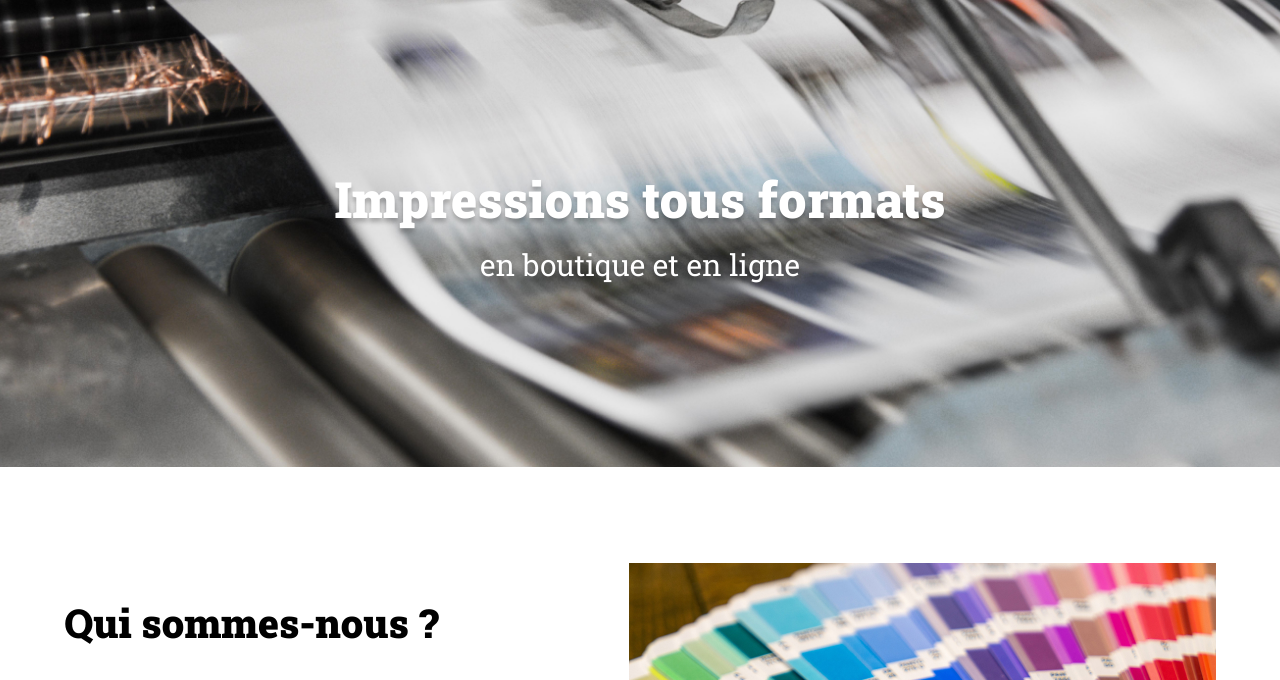
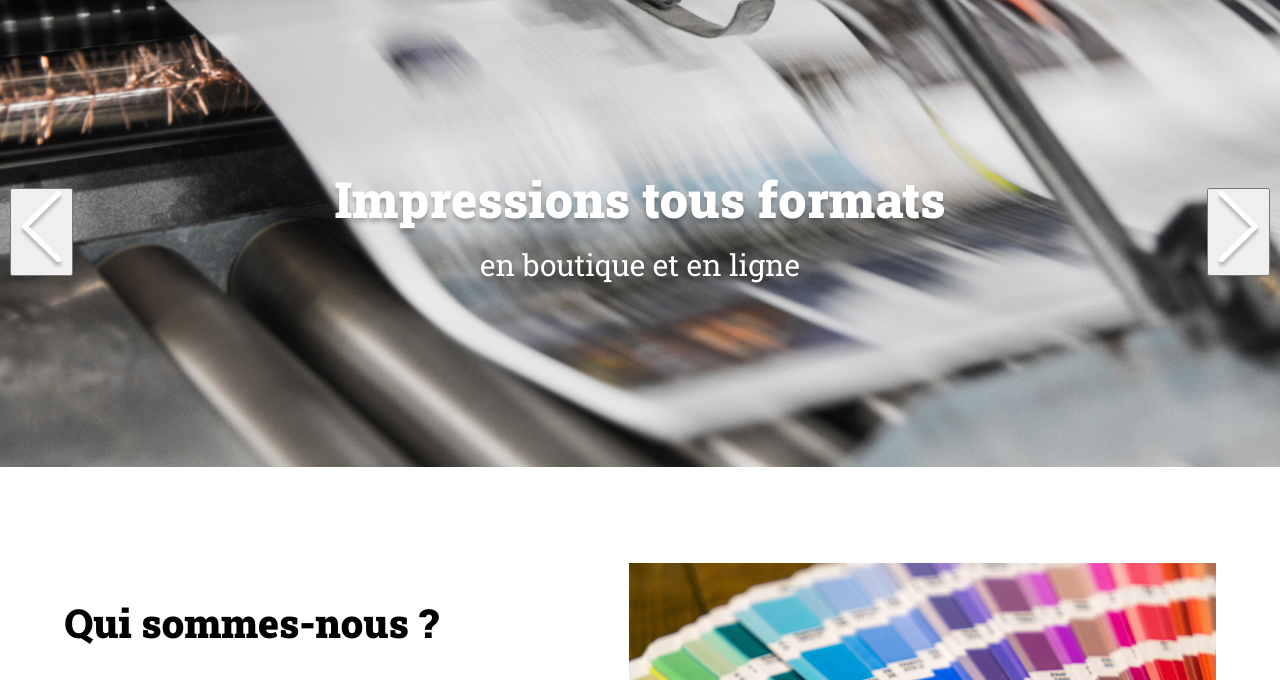
Before and after one commit to DorraBenAissa/Projet-05, a plain HTML site: page index.html in a window 1280 px wide. Shown: the part 104-784 px from the top of the page. Drawn offline with Linux system fonts and the light colour scheme.

Commit message:
Ajouter les flèches pour pouvoir naviguer dans le carrousel

```diff
--- a/index.html
+++ b/index.html
@@ -19,6 +19,12 @@
 <main>
 	<div id="banner">
 		<img class="banner-img" src="./assets/images/slideshow/slide1.jpg" alt="Banner Print-it">
+		<button class="arrow arrow_left" aria-label="Flèche de direction de gauche">
+			<img src="./assets/images/arrow_left.png" alt="images de Flèche de direction gauche">
+		</button>
+		<button class="arrow arrow_right" aria-label="Flèche de direction de droit">
+			<img src="./assets/images/arrow_right.png" alt="images de flèche de direction droit">
+		</button>
 		<p>Impressions tous formats <span>en boutique et en ligne</span></p>
 		<div class="dots">
 		</div>
```
